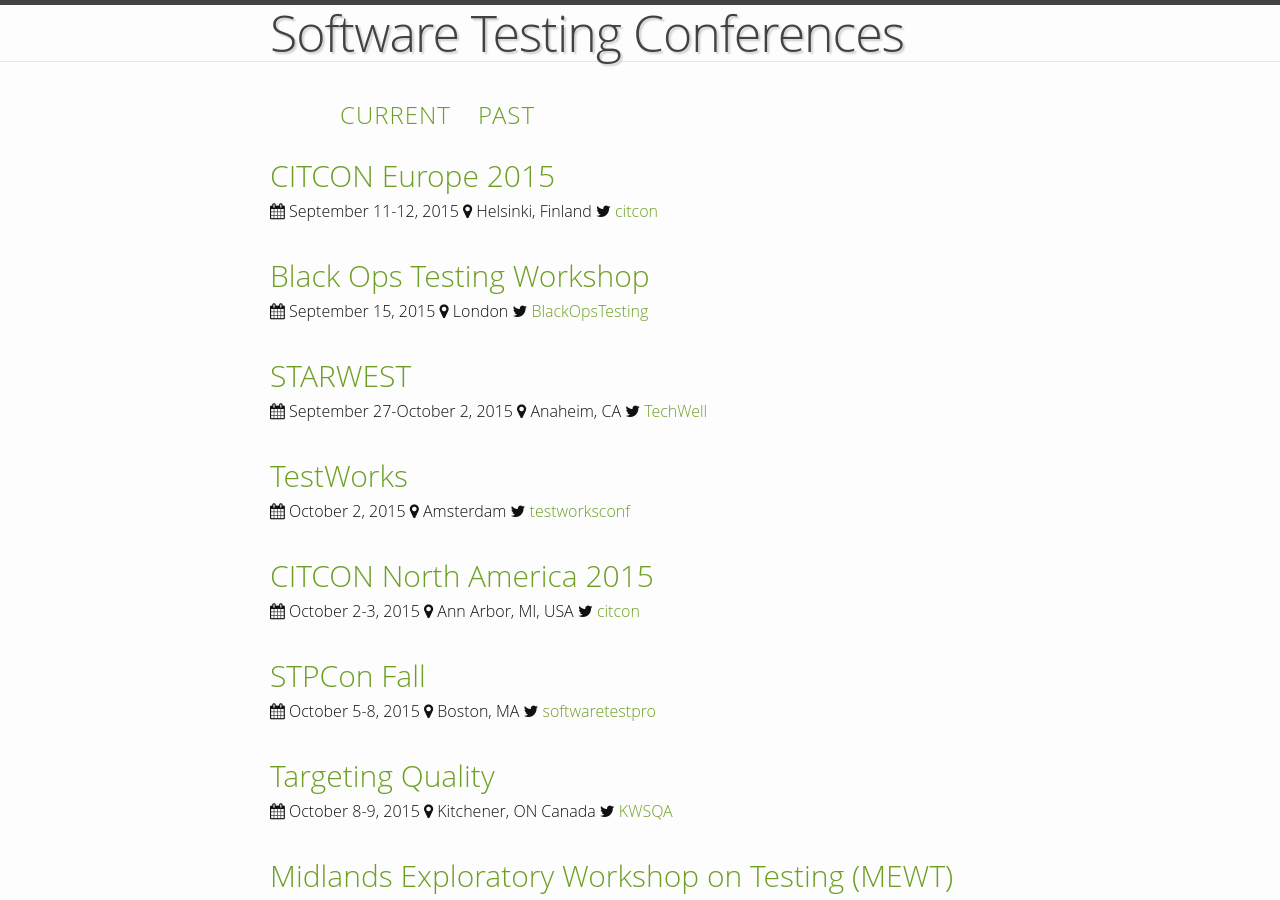
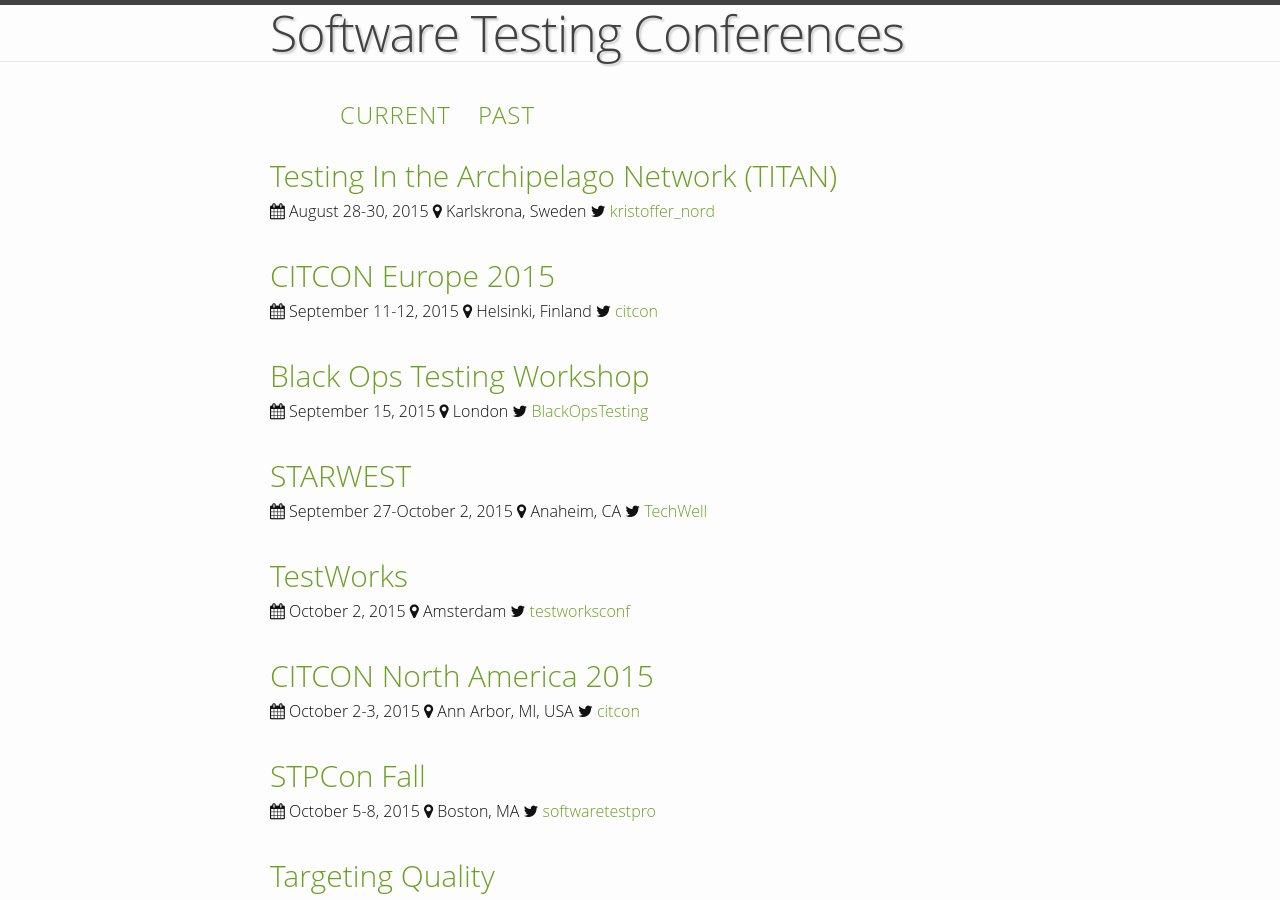
Before and after one commit to TestingConferences/testingconferences.github.io, a Jekyll site: the page built from index.html, in a window 1280 px wide and 900 px high. Built offline with Jekyll 4.4.1, drawn with Linux system fonts in a browser that asks for light colours.

Commit message:
Added TITANconf

```diff
--- a/_data/current.yml
+++ b/_data/current.yml
@@ -1,3 +1,9 @@
+- name: Testing In the Archipelago Network (TITAN)
+  location: Karlskrona, Sweden
+  dates: "August 28-30, 2015"
+  url: http://www.karlskronatestgathering.se/titan.html
+  twitter: kristoffer_nord
+
 - name: CITCON Europe 2015
   location: Helsinki, Finland
   dates: "September 11-12, 2015"
```
